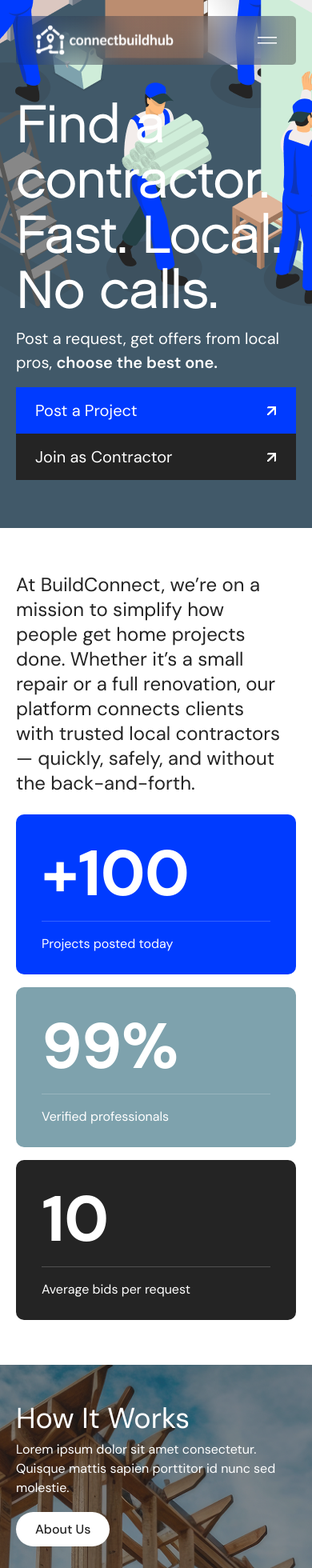
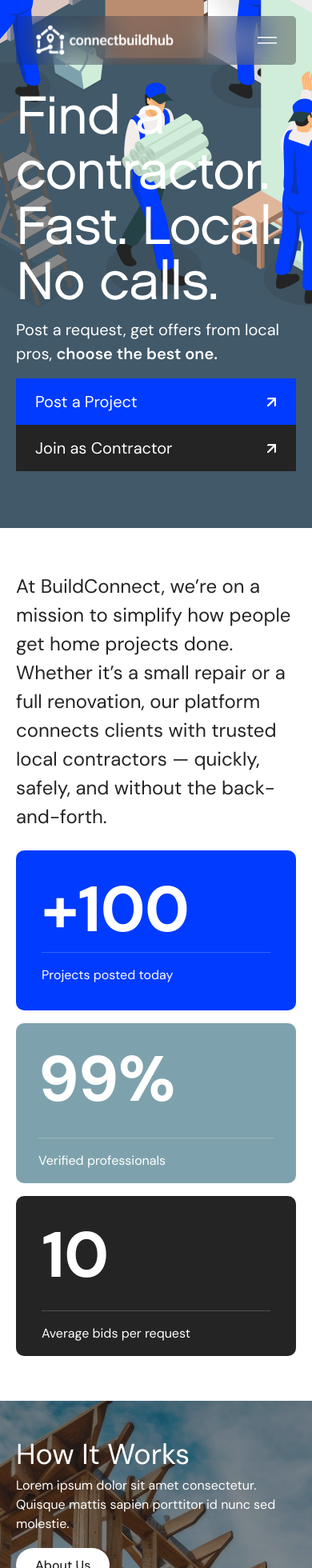
Before and after one commit to CBA-React/Christian-Landes, a Next.js app: page / in a window 390 px wide. Shown: the top 1960 px of the page at 80% size. Built offline with nearby package versions, Linux system fonts and the light colour scheme.

Commit message:
home 2 sections fix

```diff
--- a/src/modules/home/HomeHero.tsx
+++ b/src/modules/home/HomeHero.tsx
@@ -8,7 +8,7 @@ import ArrowRightIcon from 'public/icons/arrow-up-right-white-big.svg';
 export const HomeHero: React.FC = () => {
 	return (
 		<section
-			className="bg-size-[200% auto] flex h-[659px] flex-col gap-4 bg-no-repeat md:h-[800px] md:justify-between md:gap-[0] md:bg-cover md:!bg-[position:0]"
+			className="bg-size-[200% auto] flex h-[659px] flex-col gap-4 overflow-hidden bg-no-repeat md:h-[800px] md:justify-between md:gap-[0] md:bg-cover md:!bg-[position:0]"
 			style={{
 				backgroundImage: "url('/images/home-hero.png')",
 				backgroundPositionX: '90%',
@@ -16,7 +16,7 @@ export const HomeHero: React.FC = () => {
 			}}
 			aria-label="Hero section with call to action"
 		>
-			<div className="mx-5 mt-[120px] flex w-full max-w-[1240px] md:mt-[30px] md:flex-1 md:items-center xl:m-auto">
+			<div className="mt-[109px] flex w-full max-w-[1240px] px-5 md:items-center lg:mt-[237px] xl:m-auto xl:p-0">
 				<div className="flex flex-col items-start gap-3 text-white">
 					<h1 className="font-chalet-1960 text-[67px] leading-[69px] font-[400] tracking-[-1px] md:text-[72px] md:leading-none md:font-[500]">
 						Find a contractor.
--- a/src/modules/home/HomeSimplify.tsx
+++ b/src/modules/home/HomeSimplify.tsx
@@ -2,35 +2,35 @@ import React from 'react';
 
 export const HomeSimplify: React.FC = () => {
 	return (
-		<section className="m-auto mt-[56px] flex w-full max-w-[1240px] flex-1 flex-col px-[20px] md:mt-10 md:px-0">
-			<p className="w-[335px] text-[24px] leading-[31px] font-[400] text-[#242424] md:w-[600px] md:text-[28px] md:leading-[35px] lg:w-[831px]">
+		<section className="mt-[56px] flex w-full max-w-[1240px] flex-col px-5 lg:mx-auto lg:mt-10">
+			<p className="w-full text-[24px] text-[#242424] md:text-[28px] lg:w-[600px] xl:w-[831px]">
 				At BuildConnect, we’re on a mission to simplify how people get
 				home projects done. Whether it’s a small repair or a full
 				renovation, our platform connects clients with trusted local
 				contractors — quickly, safely, and without the back-and-forth.
 			</p>
-			<div className="mt-[24px] grid min-h-[470px] grid-cols-1 items-start gap-[16px] lg:mt-[120px] lg:grid-cols-3 lg:gap-5">
-				<div className="flex h-[200px] w-full flex-col justify-between self-start rounded-[10px] bg-[#003BFF] p-8 pb-4 text-white md:h-[309px]">
-					<p className="text-[80px] leading-[84px] font-[700] tracking-[-1px] md:text-[120px]">
+			<div className="mt-6 grid min-h-[470px] grid-cols-1 items-start gap-4 lg:mt-[120px] lg:grid-cols-3 lg:gap-5">
+				<div className="min-[1100px]pb-4 flex h-[200px] w-full flex-col justify-between self-start rounded-[10px] bg-[#003BFF] p-8 text-white min-[1100px]:h-[309px]">
+					<p className="text-[80px] leading-[84px] font-[700] tracking-[-1px] min-[1100px]:text-[120px]">
 						+100
 					</p>
-					<p className="border-t border-[#FFFFFF33] pt-4 pb-[10px] text-[16px] font-[400] md:pb-[0px]">
+					<p className="border-t border-[#FFFFFF33] pt-4 text-[16px] font-[400] md:pb-[0px]">
 						Projects posted today
 					</p>
 				</div>
-				<div className="flex h-[200px] w-full flex-col justify-between self-center rounded-[10px] bg-[#7EA2AD] p-8 pb-4 text-white md:h-[309px]">
-					<p className="text-[80px] leading-[84px] font-[700] tracking-[-1px] md:text-[120px]">
+				<div className="flex h-[200px] w-full flex-col justify-between rounded-[10px] bg-[#7EA2AD] p-7 pb-4 text-white min-[1100px]:h-[309px] min-[1100px]:self-center min-[1100px]:p-8">
+					<p className="text-[80px] leading-[84px] font-[700] tracking-[-1px] min-[1100px]:text-[120px]">
 						99%
 					</p>
-					<p className="border-t border-[#FFFFFF33] pt-4 pb-[10px] text-[16px] font-[400] md:pb-[0px]">
+					<p className="border-t border-[#FFFFFF33] pt-4 text-[16px] font-[400] md:pb-[0px]">
 						Verified professionals
 					</p>
 				</div>
-				<div className="flex h-[200px] w-full flex-col justify-between self-end rounded-[10px] bg-[#242424] p-8 pb-4 text-white md:h-[309px]">
-					<p className="text-[80px] leading-[84px] font-[700] tracking-[-1px] md:text-[120px]">
+				<div className="flex h-[200px] w-full flex-col justify-between rounded-[10px] bg-[#242424] p-8 pb-4 text-white min-[1100px]:h-[309px] min-[1100px]:self-end">
+					<p className="text-[80px] leading-[84px] font-[700] tracking-[-1px] min-[1100px]:text-[120px]">
 						10
 					</p>
-					<p className="border-t border-[#FFFFFF33] pt-4 pb-[10px] text-[16px] font-[400] md:pb-[0px]">
+					<p className="border-t border-[#FFFFFF33] pt-4 text-[16px] font-[400] md:pb-[0px]">
 						Average bids per request
 					</p>
 				</div>
```
